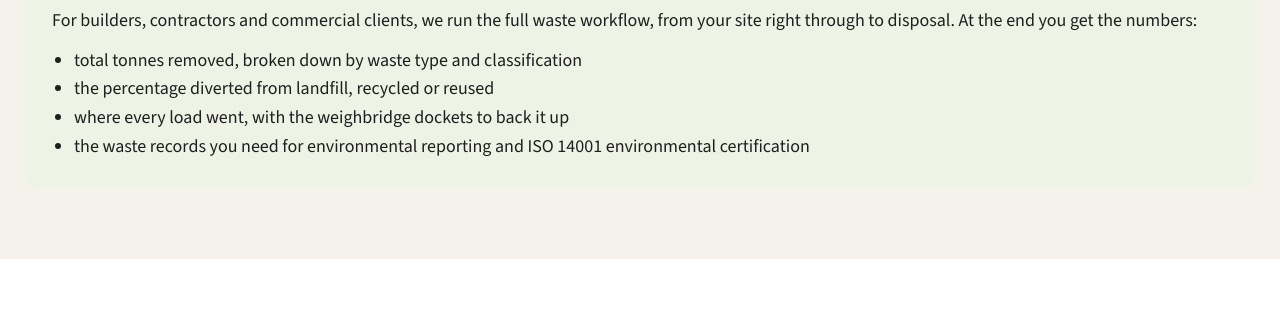
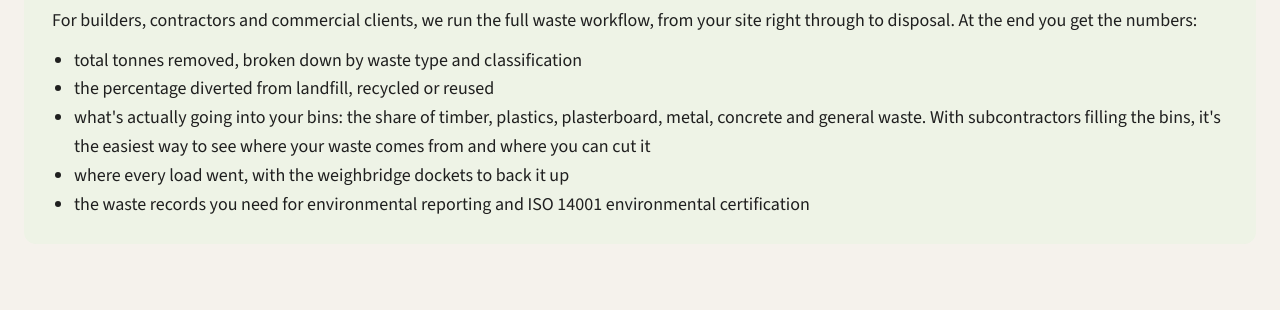
Before and after one commit to alistairmckimm/snowyskips-website, a plain HTML site: page site/project/Main.dc.html in a window 1280 px wide. Shown: the part 4497-4807 px from the top of the page. Drawn offline with nearby package versions, Linux system fonts and the light colour scheme; a script that the page names is missing.

Commit message:
Bin contents breakdown
Co-Authored-By: Claude Opus 5.5 <noreply@anthropic.com>
Claude-Session: https://claude.ai/code/session_01TzyBgxpcn6KE2y1r7ccDhJ

```diff
--- a/site/project/Main.dc.html
+++ b/site/project/Main.dc.html
@@ -233,6 +233,7 @@ a{color:#3d5a24}a:hover{color:#52372A}
 <ul style="margin: 12px 0 0 0; padding-left: 22px; font-size: 18px; line-height: 1.6">
 <li>total tonnes removed, broken down by waste type and classification</li>
 <li>the percentage diverted from landfill, recycled or reused</li>
+<li>what's actually going into your bins: the share of timber, plastics, plasterboard, metal, concrete and general waste. With subcontractors filling the bins, it's the easiest way to see where your waste comes from and where you can cut it</li>
 <li>where every load went, with the weighbridge dockets to back it up</li>
 <li>the waste records you need for environmental reporting and ISO 14001 environmental certification</li>
 </ul>
```
